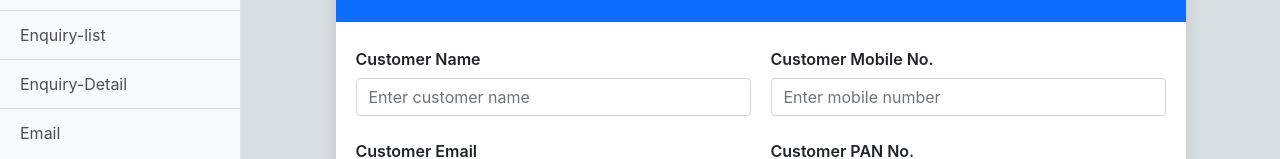
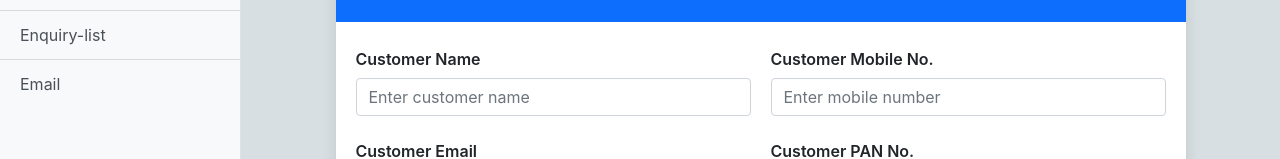
Before and after one commit to Bineetch32/loan-Management-FullStack, an Angular app in the folder frontend/: page /operationalexecutive/od/ne in a window 1280 px wide. Shown: the part 185-344 px from the top of the page. Built offline with nearby package versions, Linux system fonts and the light colour scheme.

Commit message:
Remove redundant enquiry detail sidebar link

```diff
--- a/frontend/src/app/module/operational-executive/dashboard/dashboard.component.html
+++ b/frontend/src/app/module/operational-executive/dashboard/dashboard.component.html
@@ -10,9 +10,6 @@
             <!-- Other Sidebar Links -->
             <a routerLink="ne" class="list-group-item list-group-item-action bg-light">New-Enquiry</a>
             <a routerLink="el" class="list-group-item list-group-item-action bg-light">Enquiry-list</a>
-            <a routerLink="ed" class="list-group-item list-group-item-action bg-light">Enquiry-Detail</a>
-
-
             <a routerLink="email" class="list-group-item list-group-item-action bg-light">Email</a>
         </div>
     </div>
```
